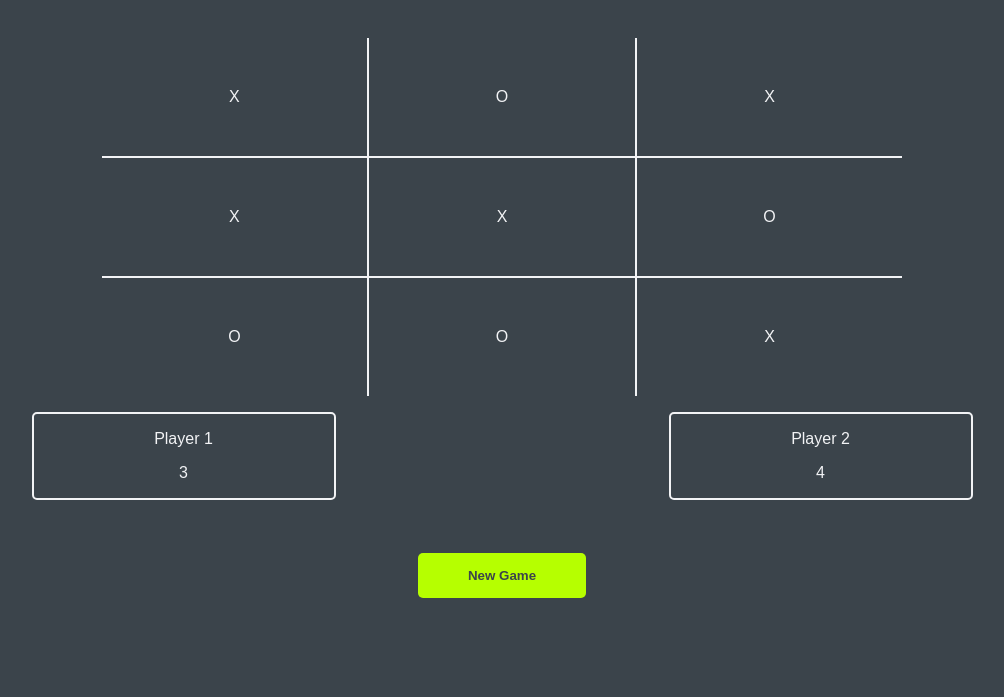
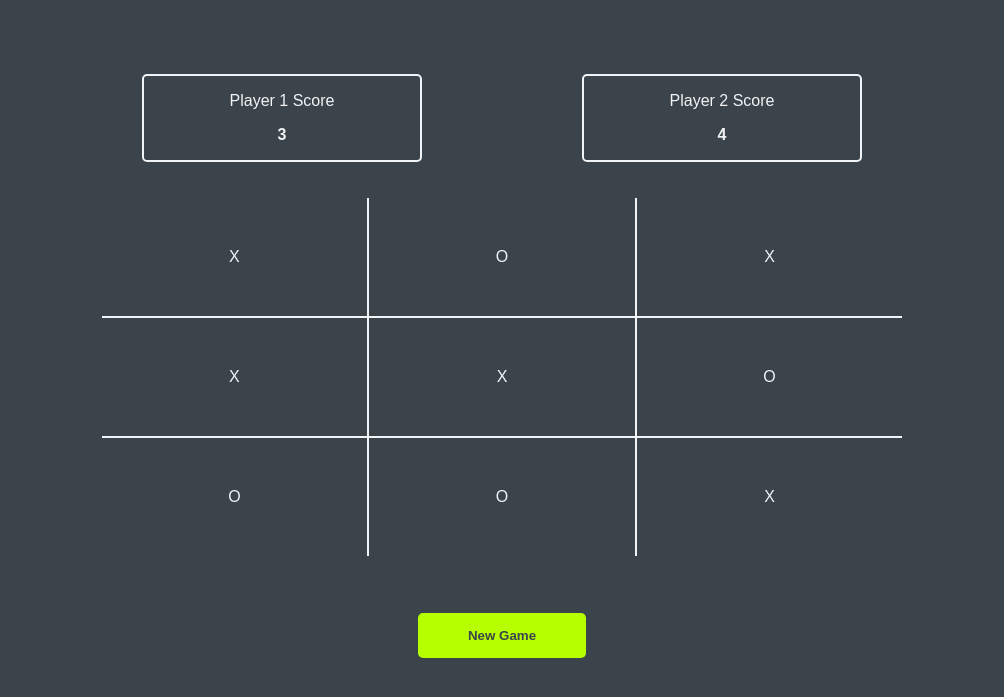
Before and after one commit to therealkevinmunoz/tic_tac_toe_top, a plain HTML site: page index.html in a window 1280 px wide. Shown: the part 89-786 px from the top of the page, without its empty margins (138-1142 px from the left). Drawn offline with Linux system fonts and the light colour scheme; a web font is replaced by a local one.

Commit message:
Move the scoreboard above the gameboard

```diff
--- a/index.html
+++ b/index.html
@@ -14,6 +14,16 @@
     <header>
         <h1>Tic-Tac-Toe</h1>
     </header>
+    <div id="scoreboard">
+        <div class="gamer-score gamer-1-score">
+            <p class="gamer-name">Player 1 Score</p>
+            <p class="gamer-score-number">3</p>
+        </div>
+        <div class="gamer-score gamer-2-score">
+            <p class="gamer-name">Player 2 Score</p>
+            <p class="gamer-score-number">4</p>
+        </div>
+    </div>
     <table id="gameboard">
         <tr>
             <td class="gameboard-cell" data-cell="1">X</td>
@@ -31,16 +41,6 @@
             <td class="gameboard-cell" data-cell="9">X</td>
         </tr>
     </table>
-    <div id="scoreboard">
-        <div class="gamer-score gamer-1-score">
-            <p class="gamer-name">Player 1</p>
-            <p class="gamer-score-number">3</p>
-        </div>
-        <div class="gamer-score gamer-2-score">
-            <p class="gamer-name">Player 2</p>
-            <p class="gamer-score-number">4</p>
-        </div>
-    </div>
     <footer>
         <button id="restart-btn">New Game</button>
     </footer>
--- a/styles.css
+++ b/styles.css
@@ -14,7 +14,8 @@
 body {
     display: grid;
     grid-template-columns: 1fr;
-    grid-template-rows: 1fr 3fr 1fr 1fr;
+    grid-template-rows: 1fr 1fr 3fr 1fr;
+    gap: 20px;
     justify-content: center;
     align-items: center;
     background-color: var(--arsenic-gray);
@@ -36,7 +37,8 @@ h1 {
     display: grid;
     grid-template-columns: 1fr 1fr;
     text-align: center;
-    gap: 10px;
+    justify-content: center;
+    gap: 10rem;
     font-weight: var(--font-regular);
 }
 
@@ -44,9 +46,19 @@ h1 {
     border: 2px solid var(--white-gray);
     width: min(300px, 50%);
     border-radius: 5px;
-    justify-self: center;
 }
 
+.gamer-1-score {
+    justify-self: end;
+}
+
+.gamer-2-score {
+    justify-self: start;
+}
+
+.gamer-score-number {
+    font-weight: var(--font-semibold);
+}
 /* gameboard styling for lines */
 
 td[data-cell="1"],
```
